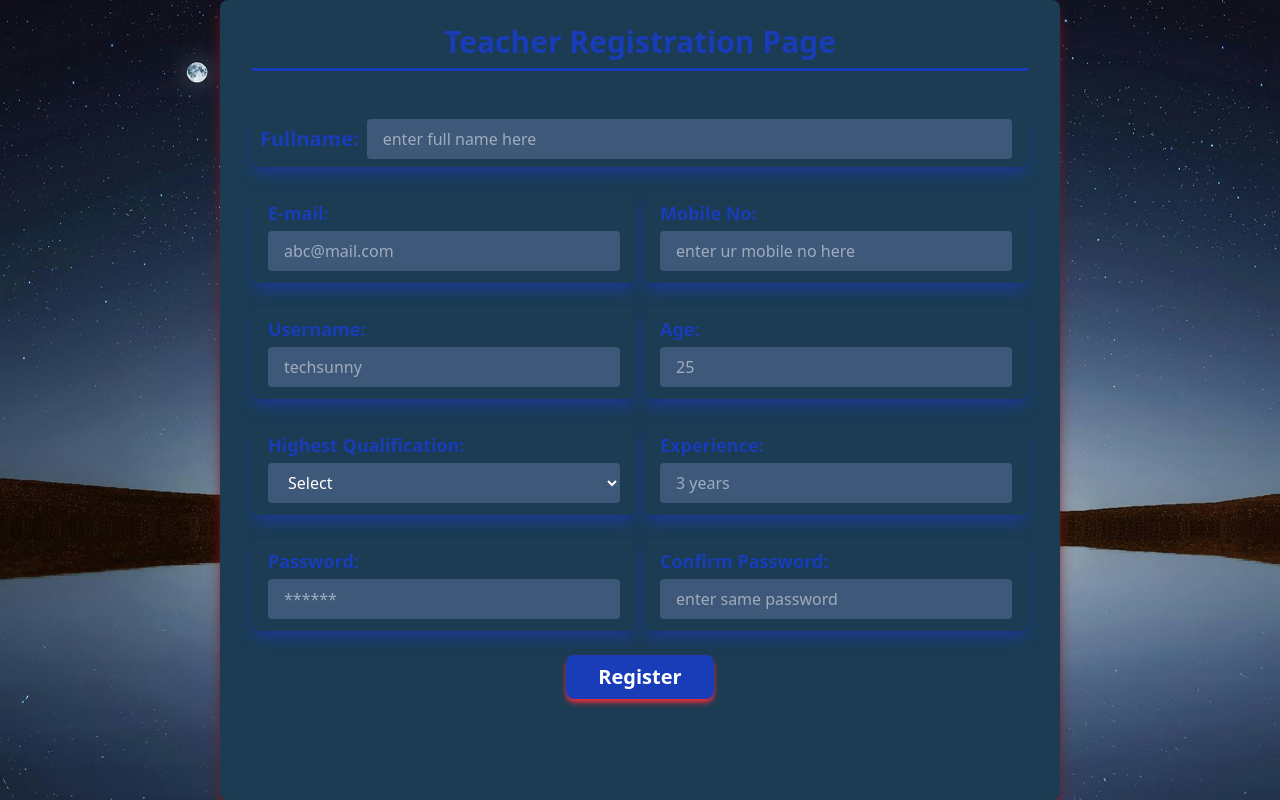
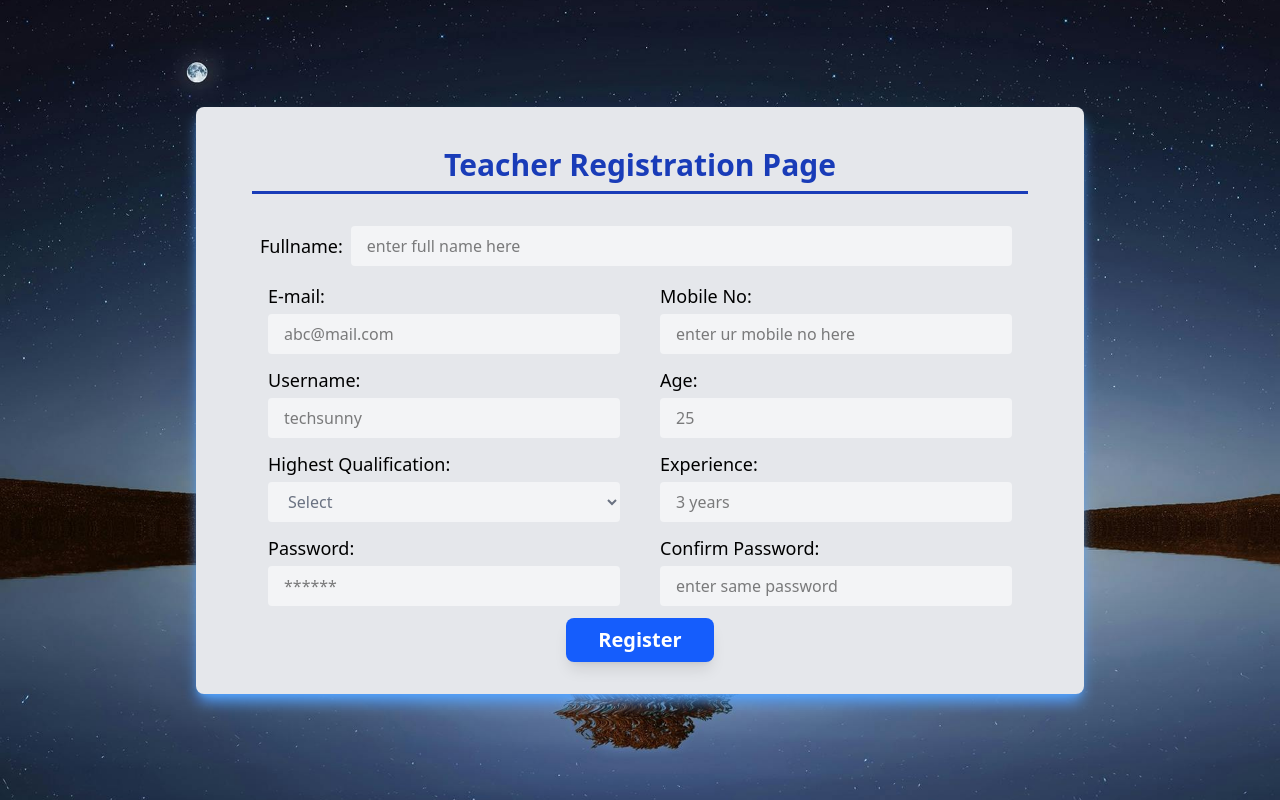
Before and after one commit to CodesSunny/teacher-appointment-app, a React (Vite) app: page /teacher/signup in a window 1280 px wide. Built offline with nearby package versions, Linux system fonts and the light colour scheme.

Commit message:
fixed ui disparity of login and signup

```diff
--- a/src/pages/teacher/SignUp.jsx
+++ b/src/pages/teacher/SignUp.jsx
@@ -102,96 +102,99 @@ const SignUp =()=>{
 
 
     return (
-        <div style={{
+        <div
+            style={{
                                     backgroundImage: `URL(${loginBg})`,  backgroundRepeat: 'no-repeat',
                                     backgroundSize: 'cover',
                                     backgroundPosition: 'center',
-                                    height: '100vh',
+                                    minHeight: '100vh',
                                     width: '100vw',
                                     display:'flex',
                                     justifyContent:'center',
+                                    alignItems:'center',
                                     overflow:'hidden'
                                     }} >
 
-
+              <div className='bg-gray-200 px-6 py-2 md:py-8 rounded-lg shadow-lg shadow-blue-400 animate__animated animate__backInLeft'>
                 <form
                     onSubmit={handleSubmit}
-                action="#" className='bg-[#1B3C53] px-8 py-4 flex flex-col items-center gap-6 rounded-lg shadow-lg shadow-red-900 animate__animated animate__backInLeft'>
+                    action="#"
+                    className='px-8 md:gap-2 flex flex-col items-center rounded-lg animate__animated animate__backInLeft'>
 
                     <h1 className='w-full py-2 font-bold text-blue-800 text-3xl text-center border-b-3 mb-4 '> Teacher Registration Page </h1>
 
-                <div className='flex gap-2 self-stretch items-center px-2 py-2 shadow-lg shadow-blue-900 rounded-md'>
-                    <label htmlFor="fullname" className='text-xl text-blue-800 font-semibold'>Fullname:</label>
+                    <div className='flex flex-col md:flex-row gap-2 self-stretch md:items-center px-2 py-2 rounded-md'>
+                        <label htmlFor="fullname" className='text-lg'>Fullname:</label>
                         <input
                             onChange={handleChange}
                             onBlur={handleBlur}
                             value={values.fullname}
                             name='fullname'
-                        type="text" id='fullname' placeholder='enter full name here' className='grow py-2 px-4 bg-[#3E5879] text-white rounded'
+                            type="text" id='fullname' placeholder='enter full name here' className='grow py-2 px-4 bg-gray-100 rounded'
                         />
                         <span className='text-red-500'>{touched.fullname && errors.fullname} </span>
                     </div>
 
-                <div className='flex gap-2'>
-                    <div className='flex flex-col gap-1 w-96 px-4 py-2 shadow-lg shadow-blue-900 rounded-md'>
-                        <label htmlFor="email" className='text-lg text-blue-800 font-semibold'>E-mail:</label>
+                    <div className='flex flex-col md:flex-row md:gap-2'>
+                        <div className='flex flex-col gap-1 md:w-96 w-screen px-4 rounded-md'>
+                            <label htmlFor="email" className='text-lg '>E-mail:</label>
                             <input
                                 onChange={handleChange}
                                 onBlur={handleBlur}
                                 value={values.email}
                                 name='email'
-                            type="email" id='email' placeholder='abc@mail.com' className='py-2 px-4 bg-[#3E5879] text-white rounded'/>
+                                type="email" id='email' placeholder='abc@mail.com' className='py-2 px-4 bg-gray-100 rounded'/>
                             <span className='text-red-500'> {touched.email && errors.email } </span>
                         </div>
 
-                    <div className='flex flex-col gap-1 w-96 px-4 py-2 shadow-lg shadow-blue-900 rounded-md'>
-                        <label htmlFor="mobile" className='text-lg text-blue-800 font-semibold'>Mobile No:</label>
+                        <div className='flex flex-col gap-1 md:w-96 w-screen px-4 rounded-md'>
+                            <label htmlFor="mobile" className='text-lg'>Mobile No:</label>
                             <input
                                 onChange={handleChange}
                                 onBlur={handleBlur}
                                 value={values.mobile}
                                 name='mobile'
-                            type="tel" id='mobile' placeholder='enter ur mobile no here' maxLength="10" className='py-2 px-4 bg-[#3E5879] text-white rounded'/>
+                                type="tel" id='mobile' placeholder='enter ur mobile no here' maxLength="10" className='py-2 px-4 bg-gray-100 rounded'/>
                             <span className='text-red-500'>{touched.mobile && errors.mobile } </span>
                         </div>
                     </div>
 
-                <div className='flex gap-2'>
-                    <div className='flex flex-col gap-1 w-96 px-4 py-2 shadow-lg shadow-blue-900 rounded-md'>
-                        <label htmlFor="username" className='text-lg text-blue-800 font-semibold'>Username:</label>
+                    <div className='flex flex-col md:flex-row md:gap-2'>
+                        <div className='flex flex-col gap-1 md:w-96 w-screen px-4 rounded-md'>
+                            <label htmlFor="username" className='text-lg'>Username:</label>
                             <input
                                 onChange={handleChange}
                                 onBlur={handleBlur}
                                 value={values.username}
                                 name='username'
-                            type="text" id='username'placeholder='techsunny' className='py-2 px-4 bg-[#3E5879] text-white rounded'
+                                type="text" id='username'placeholder='techsunny' className='py-2 px-4 bg-gray-100 rounded'
                             />
                             <span className='text-red-500'>{touched.username && errors.username} </span>
                         </div>
 
-                    <div className='flex flex-col gap-1 w-96 px-4 py-2 shadow-lg shadow-blue-900 rounded-md'>
-                        <label htmlFor="age" className='text-lg text-blue-800 font-semibold'>Age:</label>
+                        <div className='flex flex-col gap-1 md:w-96 w-screen px-4 rounded-md'>
+                            <label htmlFor="age" className='text-lg'>Age:</label>
                             <input
                                 onChange={handleChange}
                                 onBlur={handleBlur}
                                 value={values.age}
                                 name='age'
-                            type="number" id='age'placeholder='25' className='py-2 px-4 bg-[#3E5879] text-white rounded'
+                                type="number" id='age'placeholder='25' className='py-2 px-4 bg-gray-100 rounded'
                             />
                             <span className='text-red-500'>{touched.age && errors.age} </span>
                         </div>
 
                     </div>
 
-                  <div className='flex gap-2'>
-                    <div className='flex flex-col gap-1 w-96 px-4 py-2 shadow-lg shadow-blue-900 rounded-md'>
-                        <label htmlFor="qualification" className='text-lg text-blue-800 font-semibold'>Highest Qualification:</label>
+                    <div className='flex flex-col md:flex-row md:gap-2'>
+                        <div className='flex flex-col gap-1 md:w-96 w-screen px-4 rounded-md'>
+                            <label htmlFor="qualification" className='text-lg'>Highest Qualification:</label>
                             <select
                                 onChange={handleChange}
                                 onBlur={handleBlur}
                                 value={values.qualification}
                                 name="qualification"
-                            className='py-2 px-4 bg-[#3E5879] text-white rounded'
+                                className='py-2 px-4 bg-gray-100 rounded text-gray-500'
                                 >
                                 <option  value="">Select</option>
                                 <option  value="mba">MBA</option>
@@ -210,47 +213,46 @@ const SignUp =()=>{
                             <span className='text-red-500'>{touched.qualification && errors.qualification} </span>
                         </div>
 
-                    <div className='flex flex-col gap-1 w-96 px-4 py-2 shadow-lg shadow-blue-900 rounded-md'>
-                        <label htmlFor="experience" className='text-lg text-blue-800 font-semibold'>Experience:</label>
+                        <div className='flex flex-col gap-1 md:w-96 w-screen px-4 rounded-md'>
+                            <label htmlFor="experience" className='text-lg'>Experience:</label>
                             <input
                                 onChange={handleChange}
                                 onBlur={handleBlur}
                                 value={values.experience}
                                 name='experience'
-                            type="number" id='experience'placeholder='3 years' className='py-2 px-4 bg-[#3E5879] text-white rounded'
+                                type="number" id='experience'placeholder='3 years' className='py-2 px-4 bg-gray-100 rounded'
                             />
                             <span className='text-red-500'>{touched.experience && errors.experience} </span>
                         </div>
 
                     </div>
 
-                <div className='flex gap-2'>
-                    <div className='flex flex-col gap-1 w-96 px-4 py-2 shadow-lg shadow-blue-900 rounded-md'>
-                        <label htmlFor="password" className='text-lg text-blue-800 font-semibold'>Password:</label>
+                    <div className='flex flex-col md:flex-row md:gap-2'>
+                        <div className='flex flex-col gap-1 md:w-96 w-screen px-4 rounded-md'>
+                            <label htmlFor="password" className='text-lg'>Password:</label>
                             <input
                                 onChange={handleChange}
                                 onBlur={handleBlur}
                                 value={values.password}
                                 name='password'
-                            type="password" id='password' placeholder='******' minLength={6} className='py-2 px-4 bg-[#3E5879] text-white rounded'/>
+                                type="password" id='password' placeholder='******' minLength={6} className='py-2 px-4 bg-gray-100 rounded'/>
                             <span className='text-red-500'> {touched.password && errors.password} </span>
                         </div>
 
-                    <div className='flex flex-col gap-1 w-96 px-4 py-2 shadow-lg shadow-blue-900 rounded-md'>
-                        <label htmlFor="cpw" className='text-lg text-blue-800 font-semibold'>Confirm Password:</label>
+                        <div className='flex flex-col gap-1 md:w-96 w-screen px-4 rounded-md'>
+                            <label htmlFor="cpw" className='text-lg'>Confirm Password:</label>
                             <input
                                 onChange={handleChange}
                                 onBlur={handleBlur}
                                 value={values.cpw}
                                 name='cpw'
-                            type="text" id='cpw' placeholder='enter same password' className='py-2 px-4 bg-[#3E5879] text-white rounded'/>
+                                type="text" id='cpw' placeholder='enter same password' className='py-2 px-4 bg-gray-100 rounded'/>
                             <span className='text-red-500'> {touched.cpw && errors.cpw} </span>
                         </div>
                     </div>
-                <button type="submit" className='bg-blue-800 px-8 py-2 rounded-lg text-white text-xl font-semibold shadow-md shadow-red-500 hover:cursor-pointer hover:scale-95'> Register </button>
+                    <button type="submit" className='bg-blue-600 text-white px-6 md:px-8 py-2 rounded-lg text-white md:text-xl font-semibold shadow-lg hover:cursor-pointer hover:scale-95'> Register </button>
                 </form>
-
-
+             </div>
         </div>
     )
 }
```
Also changed, not shown: src/pages/student/SignUp.jsx (+39 -37 lines). Lines whose indentation alone changed are shown as unchanged.
